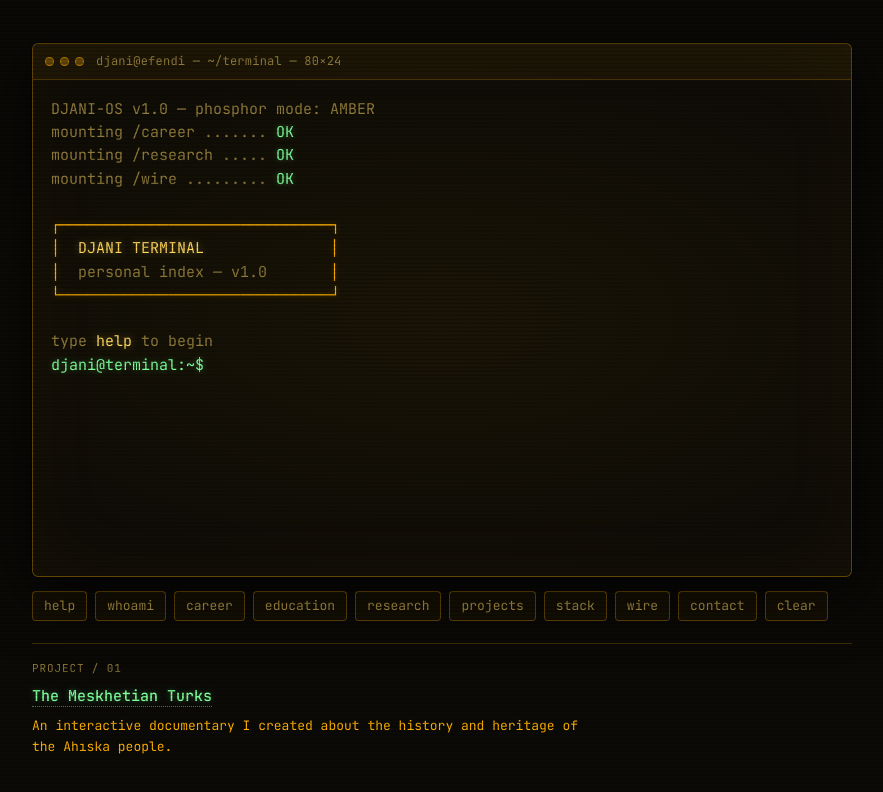
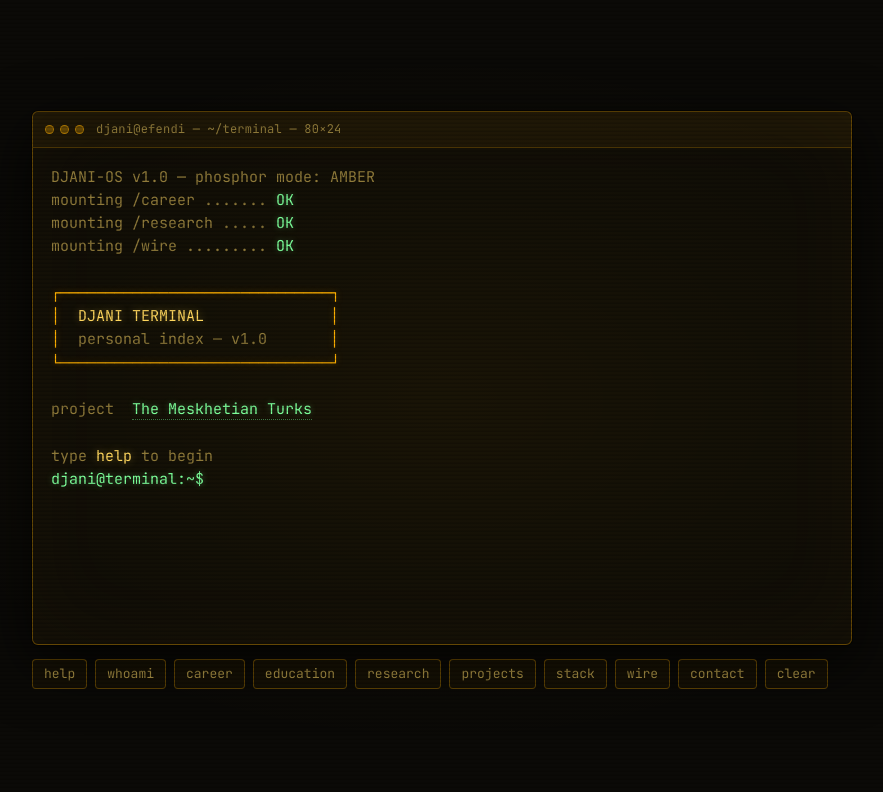
Before and after one commit to DjaniEfendi/djani-terminal, a React (Vite) app: page / in a window 1280 px wide. Shown: the top 792 px of the page, without its empty margins (198-1081 px from the left). Built offline with nearby package versions, Linux system fonts and the light colour scheme.

Commit message:
Move documentary link into the terminal opening screen

```diff
--- a/index.html
+++ b/index.html
@@ -99,17 +99,6 @@
   <body>
     <div id="root"></div>
 
-    <section class="featured-project" aria-labelledby="documentary-title">
-      <p class="project-label">Project / 01</p>
-      <h2 id="documentary-title">
-        <a class="link" href="https://meskhetianturks.com/">The Meskhetian Turks</a>
-      </h2>
-      <p>
-        An interactive documentary I created about the history and heritage of the
-        Ahıska people.
-      </p>
-    </section>
-
     <noscript>
       <div class="noscript-bio">
         <h1>Djani Efendi</h1>
--- a/package.json
+++ b/package.json
@@ -5,7 +5,7 @@
   "type": "module",
   "scripts": {
     "dev": "vite",
-    "build": "vite build",
+    "build": "vite build && vite build --ssr src/entry-server.jsx --outDir dist-ssr && node scripts/prerender.mjs",
     "preview": "vite preview"
   },
   "dependencies": {
--- a/src/App.jsx
+++ b/src/App.jsx
@@ -30,6 +30,13 @@ function reveal(segs, n) {
   }
   return out.length ? out : [{ t: '', tone: segs[0]?.tone ?? 'amber' }]
 }
+
+// Render instant lines (including the project link) into the initial HTML.
+// Reserve the other rows so the typewriter fills them without shifting the link.
+const initialLines = () => bootSequence.map((l, id) => ({
+  id,
+  segs: l.instant ? l.segs : reveal(l.segs, 0),
+}))
 
 /** Longest common prefix of a list of strings. */
 function commonPrefix(list) {
@@ -66,7 +73,7 @@ function Line({ segs }) {
 }
 
 export default function App() {
-  const [lines, setLines] = useState([])
+  const [lines, setLines] = useState(initialLines)
   const [booted, setBooted] = useState(false)
   const [input, setInput] = useState('')
   const [history, setHistory] = useState([])
@@ -75,7 +82,7 @@ export default function App() {
 
   const inputRef = useRef(null)
   const screenRef = useRef(null)
-  const nextId = useRef(0)
+  const nextId = useRef(bootSequence.length)
 
   const push = useCallback((newLines) => {
     setLines((prev) => [
@@ -96,31 +103,29 @@ export default function App() {
     setLines((prev) => prev.map((l) => (l.id === id ? { ...l, segs } : l)))
   }, [])
 
-  // Boot sequence. Starts from a clean screen so React's development-mode
-  // double-invocation of effects can't leave a half-typed first run behind.
+  // Reset the reserved boot rows so development StrictMode cannot leave a
+  // half-typed first run behind. Instant lines remain visible throughout.
   useEffect(() => {
-    setLines([])
+    setLines(initialLines())
+    setBooted(false)
 
     if (prefersReducedMotion()) {
-      push(bootSequence.map((l) => l.segs))
+      setLines(bootSequence.map((l, id) => ({ id, segs: l.segs })))
       setBooted(true)
       return
     }
 
     let cancelled = false
     const run = async () => {
-      for (const bootLine of bootSequence) {
+      for (const [id, bootLine] of bootSequence.entries()) {
         if (cancelled) return
-        const id = nextId.current++
 
         if (bootLine.instant) {
-          setLines((prev) => [...prev, { id, segs: bootLine.segs }])
           await sleep(40)
           continue
         }
 
         const total = segLength(bootLine.segs)
-        setLines((prev) => [...prev, { id, segs: reveal(bootLine.segs, 0) }])
         for (let n = 1; n <= total; n++) {
           if (cancelled) return
           setLines((prev) =>
@@ -142,7 +147,7 @@ export default function App() {
     return () => {
       cancelled = true
     }
-  }, [push])
+  }, [])
 
   // Keep the newest output in view.
   useLayoutEffect(() => {
@@ -152,7 +157,7 @@ export default function App() {
 
   const runCommand = useCallback(
     (raw) => {
-      if (busy) return
+      if (!booted || busy) return
 
       const entry = raw.trim()
       push([
@@ -201,7 +206,7 @@ export default function App() {
 
       push([...cmd.run(), [{ t: '', tone: 'amber' }]])
     },
-    [busy, push, printLine, updateLine]
+    [booted, busy, push, printLine, updateLine]
   )
 
   const onKeyDown = (e) => {
@@ -312,7 +317,7 @@ export default function App() {
             <button
               key={name}
               className="chip"
-              disabled={busy}
+              disabled={!booted || busy}
               onClick={() => runCommand(name)}
             >
               {name}
--- a/src/commands.js
+++ b/src/commands.js
@@ -258,6 +258,8 @@ export const bootSequence = [
   },
   { segs: [{ t: '└──────────────────────────────┘', tone: 'amber' }], instant: true },
   { segs: [{ t: '', tone: 'amber' }], instant: true },
+  { segs: link('The Meskhetian Turks', DOCUMENTARY_URL, 'project  '), instant: true },
+  { segs: [{ t: '', tone: 'amber' }], instant: true },
   {
     segs: [
       { t: 'type ', tone: 'dim' },
--- /dev/null
+++ b/src/entry-server.jsx
@@ -0,0 +1,4 @@
+import { renderToString } from 'react-dom/server'
+import App from './App.jsx'
+
+export const render = () => renderToString(<App />)
--- a/src/main.jsx
+++ b/src/main.jsx
@@ -1,10 +1,15 @@
 import { StrictMode } from 'react'
-import { createRoot } from 'react-dom/client'
+import { createRoot, hydrateRoot } from 'react-dom/client'
 import App from './App.jsx'
 import './styles.css'
 
-createRoot(document.getElementById('root')).render(
+const root = document.getElementById('root')
+const app = (
   <StrictMode>
     <App />
   </StrictMode>
 )
+
+// Production includes the same opening screen in HTML; dev starts with an empty root.
+if (root.hasChildNodes()) hydrateRoot(root, app)
+else createRoot(root).render(app)
--- a/src/styles.css
+++ b/src/styles.css
@@ -29,18 +29,16 @@ body {
 
 body {
   min-height: 100vh;
-  display: flex;
-  flex-direction: column;
-  justify-content: center;
 }
 
 /* ---------- layout ---------- */
 
 .page {
+  min-height: 100vh;
   display: flex;
   align-items: center;
   justify-content: center;
-  padding: 3vh 16px 0;
+  padding: 3vh 16px;
   /* faint vignette so the screen feels like it is sitting in a dark room */
   background:
     radial-gradient(ellipse at center, rgba(255, 176, 0, 0.045), transparent 62%),
@@ -273,37 +271,6 @@ a.link:focus-visible {
   outline: none;
 }
 
-/* ---------- featured project ---------- */
-
-/* This project is static HTML, visible before the terminal boots and without JS. */
-.featured-project {
-  width: calc(100% - 32px);
-  max-width: 820px;
-  margin: 22px auto 3vh;
-  padding-top: 16px;
-  border-top: 1px solid rgba(255, 176, 0, 0.25);
-}
-
-.featured-project .project-label {
-  color: var(--dim);
-  font-size: 11px;
-  letter-spacing: 0.08em;
-  text-transform: uppercase;
-  margin: 0 0 8px;
-}
-
-.featured-project h2 {
-  font-size: 15px;
-  font-weight: 500;
-  margin: 0 0 8px;
-}
-
-.featured-project p {
-  max-width: 70ch;
-  font-size: 13px;
-  margin: 0;
-}
-
 /* ---------- noscript bio ---------- */
 
 .noscript-bio {
```
Also changed, not shown: scripts/prerender.mjs (added, +10 -0 lines), 1 other file (tests, documents, lock files or other folders).
